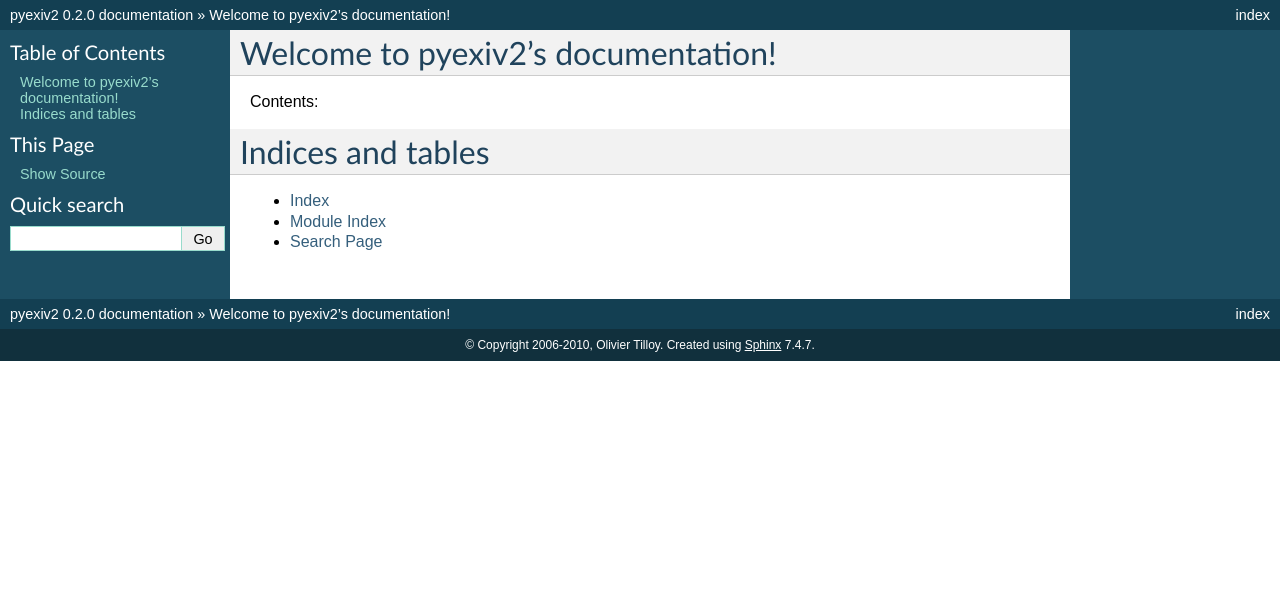
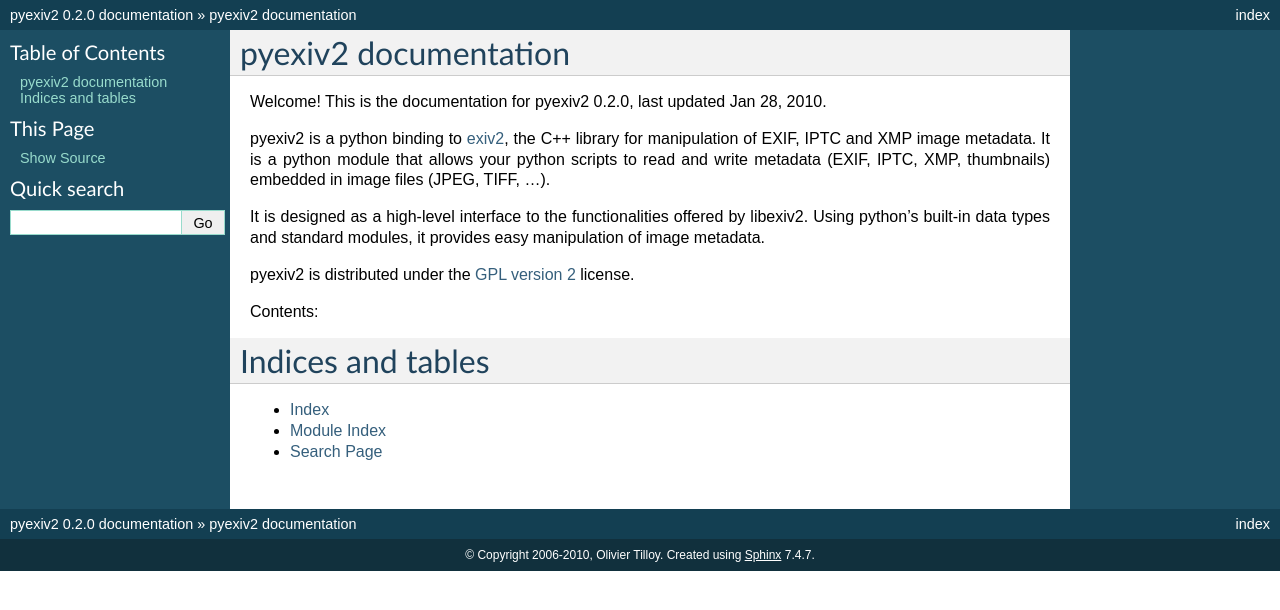
Before and after one commit to jwilk-mirrors/pyexiv2, a Sphinx documentation site: the page built from doc/index.rst, in a window 1280 px wide. Shown: the top 610 px of the page. Built offline with Sphinx 7.4.7, drawn with Linux system fonts in a browser that asks for light colours.

Commit message:
Imported the original webpage's overview in the documentation's index.

```diff
--- a/doc/index.rst
+++ b/doc/index.rst
@@ -3,8 +3,24 @@
    You can adapt this file completely to your liking, but it should at least
    contain the root `toctree` directive.
 
-Welcome to pyexiv2's documentation!
-===================================
+pyexiv2 documentation
+=====================
+
+Welcome! This is the documentation for pyexiv2 |release|, last updated |today|.
+
+pyexiv2 is a python binding to `exiv2 <http://exiv2.org/>`_, the C++ library
+for manipulation of EXIF, IPTC and XMP image metadata.
+It is a python module that allows your python scripts to read and write
+metadata (EXIF, IPTC, XMP, thumbnails) embedded in image files
+(JPEG, TIFF, ...).
+
+It is designed as a high-level interface to the functionalities offered by
+libexiv2. Using python's built-in data types and standard modules, it provides
+easy manipulation of image metadata.
+
+pyexiv2 is distributed under the
+`GPL version 2 <http://www.gnu.org/licenses/old-licenses/gpl-2.0.html>`_
+license.
 
 Contents:
 
```
